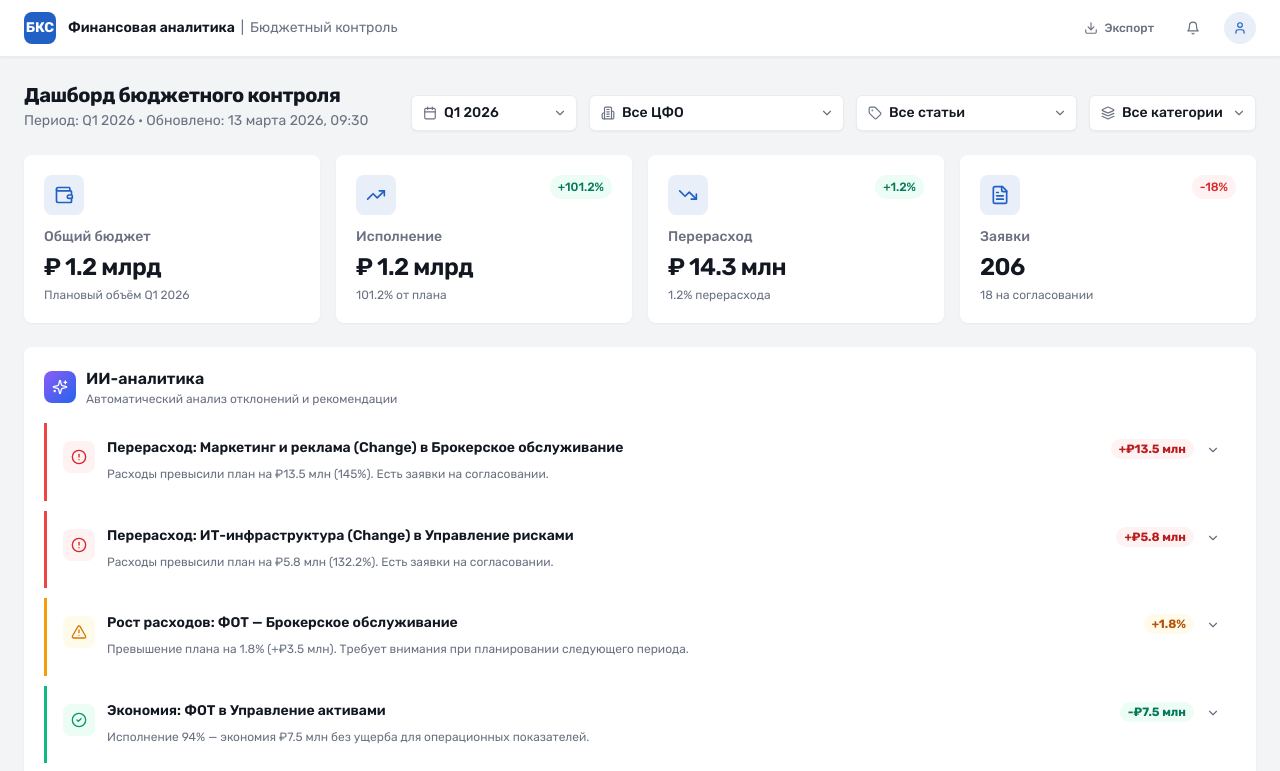
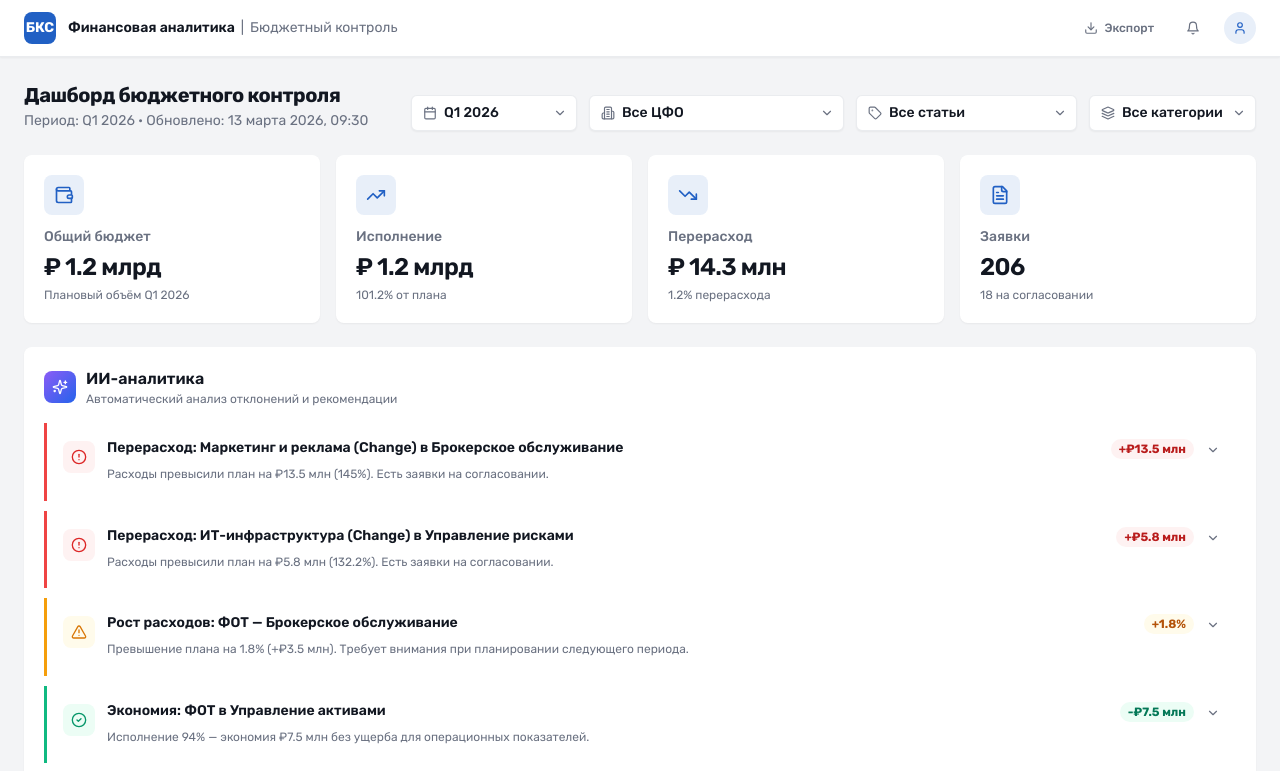
Before and after one commit to pr-poehali-dev/bks-finance-dashboard, a React (Vite) app: page / in a window 1280 px wide. Shown: the top 771 px of the page. Built offline with nearby package versions, Linux system fonts and the light colour scheme.

Commit message:
убери это

```diff
--- a/src/components/dashboard/KPICard.tsx
+++ b/src/components/dashboard/KPICard.tsx
@@ -17,18 +17,7 @@ const KPICard = ({ data, index }: KPICardProps) => {
         <div className="w-10 h-10 rounded-lg bg-primary/10 flex items-center justify-center">
           <Icon name={data.icon} size={20} className="text-primary" />
         </div>
-        {data.change !== 0 && (
-          <span
-            className={`text-xs font-medium px-2 py-1 rounded-full ${
-              data.change > 0
-                ? "bg-emerald-50 text-emerald-700"
-                : "bg-red-50 text-red-600"
-            }`}
-          >
-            {data.change > 0 ? "+" : ""}
-            {data.change}%
-          </span>
-        )}
+
       </div>
       <p className="text-sm text-muted-foreground font-medium mb-1">
         {data.title}
```
